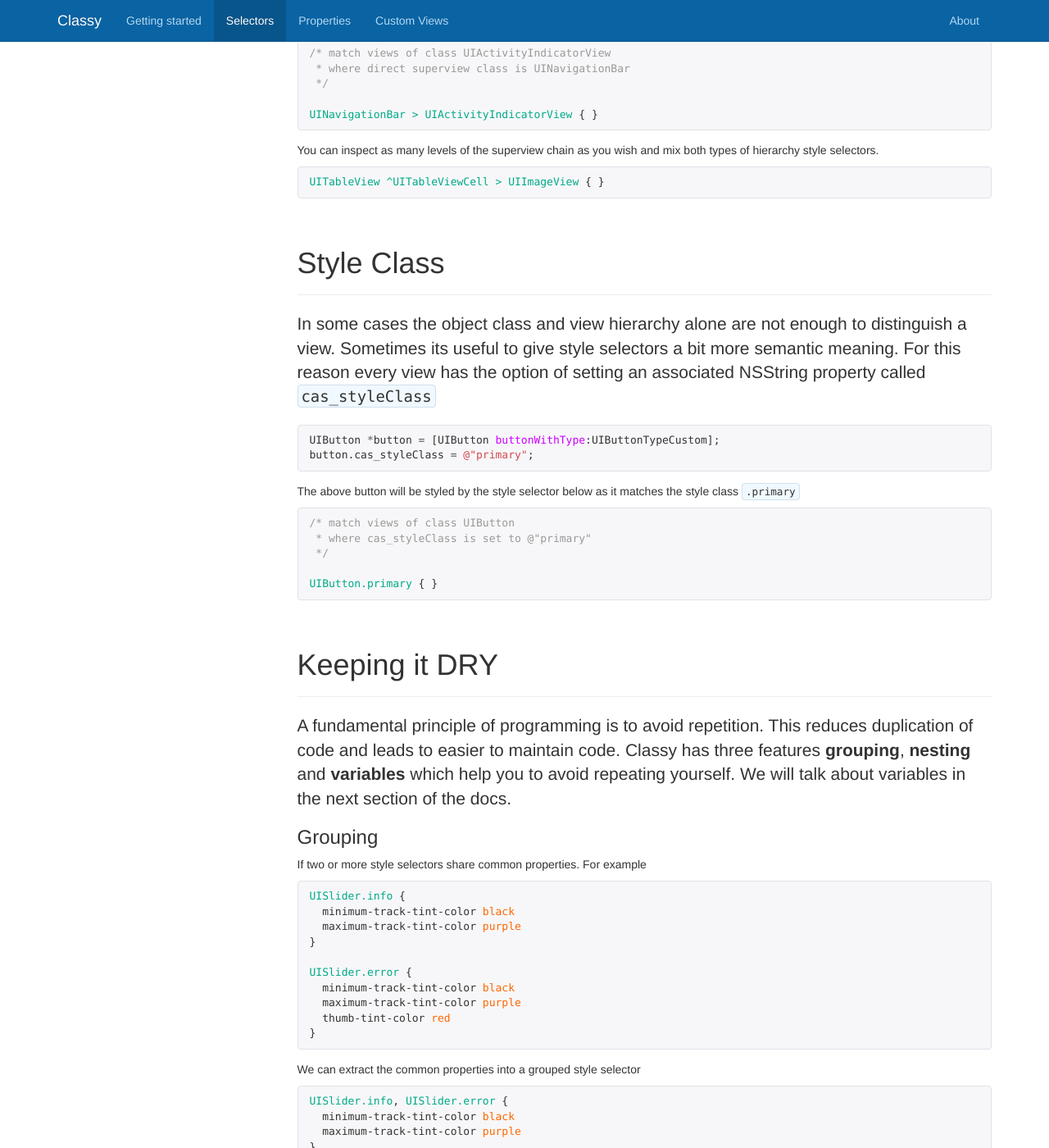
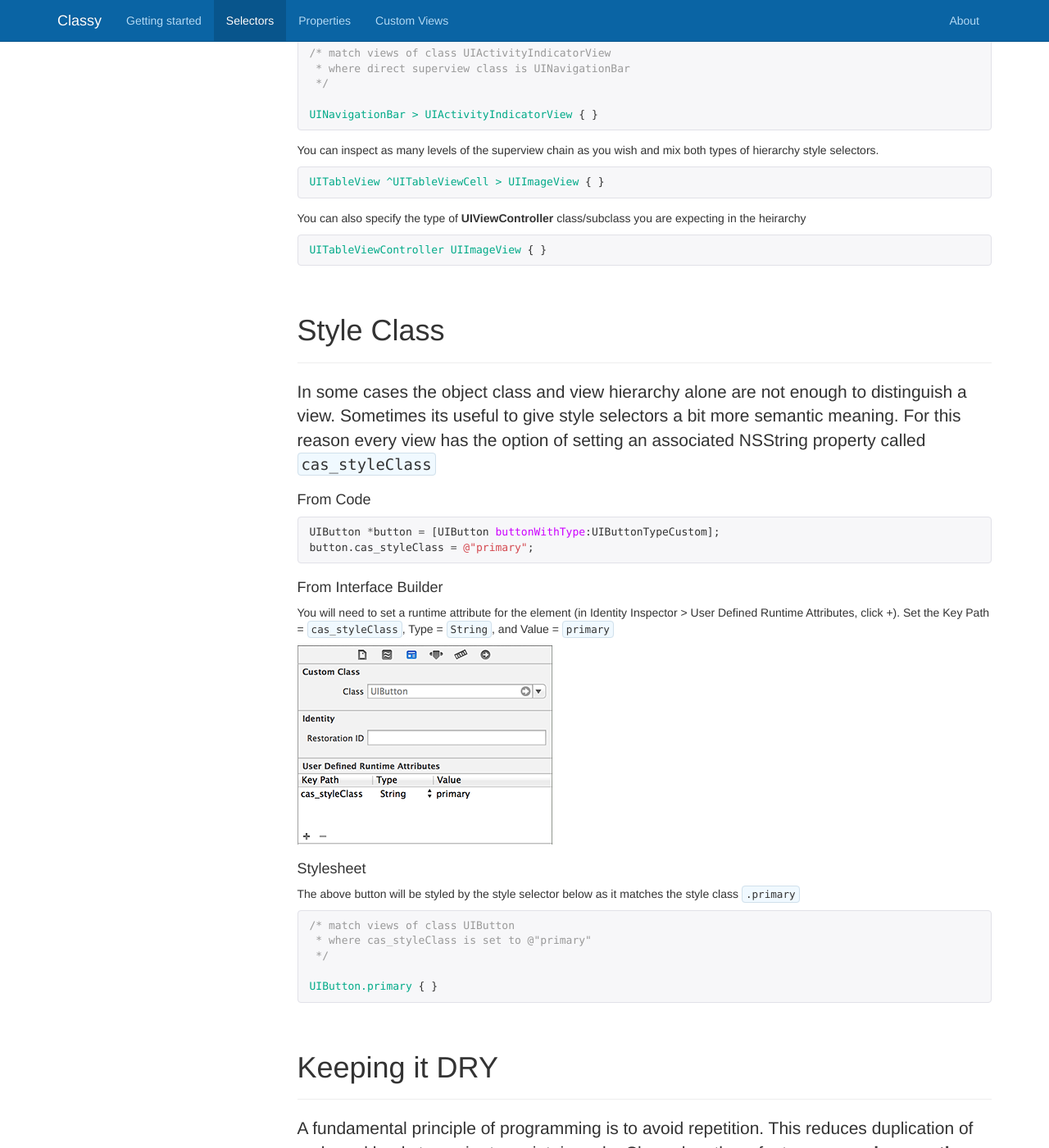
Before and after one commit to ClassyKit/Classy, a Jekyll site: the page built from selectors.html, in a window 1280 px wide and 1400 px high, scrolled down 1937 px. Shown: the whole window at 82% size. Built offline with Jekyll 4.4.1, drawn with Linux system fonts in a browser that asks for light colours; nearby versions of some CDN libraries; Markdown is read by kramdown in place of the engine named in the settings; comment, search, counter and statistics services are not loaded; some of the changed text lies outside the part shown.

Commit message:
IB example, view controller as parent example

```diff
--- a/docs-assets/css/docs.css
+++ b/docs-assets/css/docs.css
@@ -54,6 +54,11 @@ code {
   color:#333333;
   background-color:#F0F9FF;
   border:1px solid #D1E0EB;
+}
+
+h4 {
+  margin-top: 20px;
+  margin-bottom: 10px;
 }
 
 /* Keep code small in tables on account of limited space */
--- a/selectors.html
+++ b/selectors.html
@@ -116,6 +116,14 @@ base_url: "../"
         </pre>
       </div>
 
+      <p>You can also specify the type of <b>UIViewController</b> class/subclass you are expecting in the heirarchy</p>
+
+      <div class="highlight">
+        <pre>
+<code class="cas"><span class="nc">UITableViewController UIImageView</span> { }</code>
+        </pre>
+      </div>
+
     </div>
   </div>
 
@@ -127,10 +135,17 @@ base_url: "../"
     </div>
     <p class="lead">In some cases the object class and view hierarchy alone are not enough to distinguish a view. Sometimes its useful to give style selectors a bit more semantic meaning. For this reason every view has the option of setting an associated NSString property called <code>cas_styleClass</code></p>
     <div>
+      <h4>From Code</h4>
       {% highlight objective-c %}
 UIButton *button = [UIButton buttonWithType:UIButtonTypeCustom];
 button.cas_styleClass = @"primary";
 {% endhighlight %}
+
+      <h4>From Interface Builder</h4>
+      <p>You will need to set a runtime attribute for the element (in Identity Inspector > User Defined Runtime Attributes, click +). Set the Key Path = <code>cas_styleClass</code>, Type = <code>String</code>, and Value = <code>primary</code> </p>
+      <img src="{{ page.base_url }}docs-assets/img/XIB-styleClass.png"></img>
+
+      <h4>Stylesheet</h4>
       <p>The above button will be styled by the style selector below as it matches the style class <code>.primary</code></p>
 
       <div class="highlight">
@@ -309,43 +324,43 @@ button.cas_styleClass = @"main";
       <p>Which results in:</p>
       <code style="margin-top:10px">backgroundColor == yellow</code> AND <code>backgroundImage == bg_button_blue</code>
 
-      <h3>Precedence Points</h3>
+      <h3>Precedence Scoring</h3>
       <table class="table">
         <thead>
           <tr>
-            <th style="width:80px">Points</th>
+            <th style="width:80px">Score</th>
             <th style="width:110px">Description</th>
             <th>Conditions</th>
           </tr>
         </thead>
         <tbody>
           <tr>
-            <td>3000</td>
+            <td>+3000</td>
             <td>styleClass</td>
             <td>match on view</td>
           </tr>
           <tr>
-            <td>2000</td>
+            <td>+2000</td>
             <td>styleClass</td>
             <td>match on direct superview</td>
           </tr>
           <tr>
-            <td>1000</td>
+            <td>+1000</td>
             <td>styleClass</td>
             <td>match on ancestor superview</td>
           </tr>
           <tr>
-            <td>4</td>
+            <td>+4</td>
             <td>objectClass</td>
             <td>match on view</td>
           </tr>
           <tr>
-            <td>3</td>
+            <td>+3</td>
             <td>objectClass</td>
             <td>match on direct superview</td>
           </tr>
           <tr>
-            <td>2</td>
+            <td>+2</td>
             <td>objectClass</td>
             <td>match on ancestor superview</td>
           </tr>
```
Also changed, not shown: docs-assets/img/XIB-styleClass.png (added).
